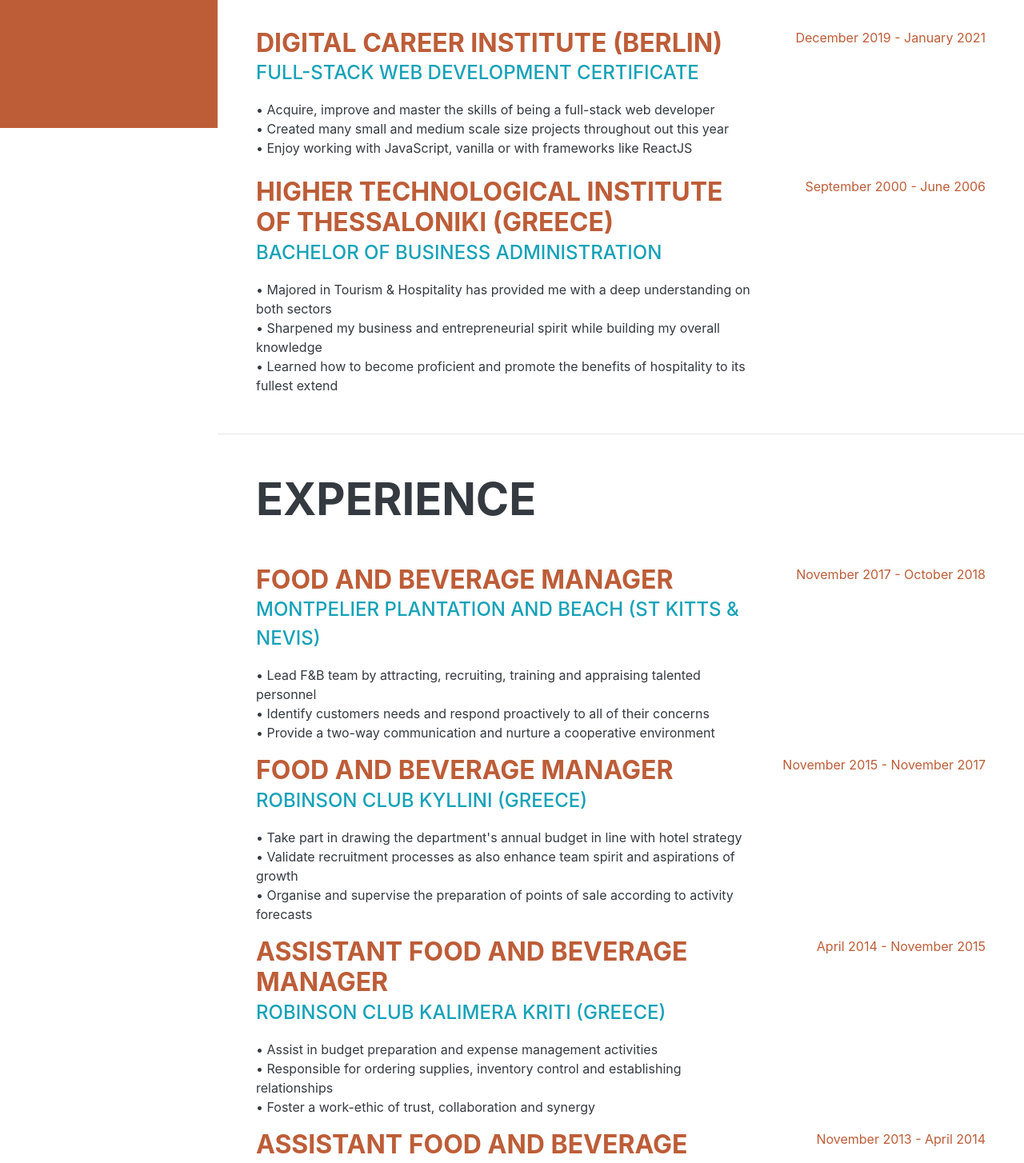
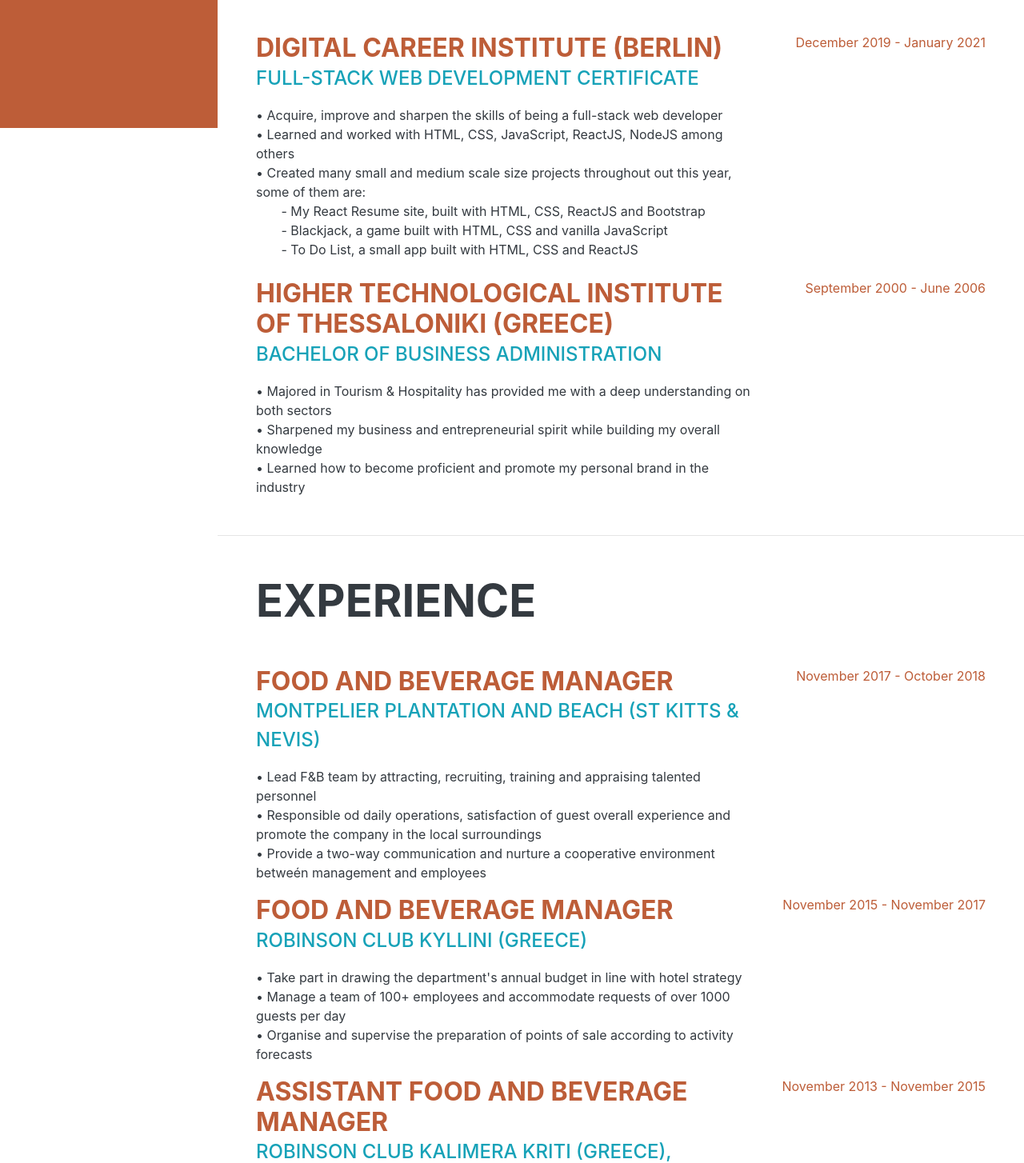
Before and after one commit to Ioannis-Kavalidis/my-react-resume, a React (Create React App) app: page / in a window 1280 px wide. Shown: the part 640-2094 px from the top of the page at 80% size. Built offline with nearby package versions, Linux system fonts and the light colour scheme; a web font is replaced by a local one.

Commit message:
additions in the ExperienceSection

```diff
--- a/src/components/Sections/AboutSection/AboutSection.jsx
+++ b/src/components/Sections/AboutSection/AboutSection.jsx
@@ -5,10 +5,10 @@
 const AboutSection = () => (
     <ResumeSection name="about">
         <div className="w-100">
-            <h1 className="mb-0">
+            <h2 className="mb-0">
                 Ioannis
                 <span className="text-primary">Kavalidis</span>
-            </h1>
+            </h2>
             <div className="subHeading mb-5">
                 Hallandstrasse 46, Berlin, Germany &nbsp;·&nbsp; +49-(176)-42008433 &nbsp;·&nbsp;{' '}
                 <a href="mailto:name@email.com">kavalidisioannis@yahoo.gr</a>
@@ -19,8 +19,10 @@
                 acumen and leadership capabilities acquired by working as a manager for many years
                 in high-stress environments, I am fully capable to promote new product launches and
                 events into successful performance outcomes.
+                <br />
+                <br />
+                <SocialIcons />
             </p>
-            <SocialIcons />
         </div>
     </ResumeSection>
 );
--- a/src/components/Sections/AwardsSection/AwardsSection.jsx
+++ b/src/components/Sections/AwardsSection/AwardsSection.jsx
@@ -1,11 +1,11 @@
-import React from "react";
-import { ResumeSection, SectionHeading } from "../../common";
-import AwardsListItem from "./AwardsListItem";
+import React from 'react';
+import { ResumeSection, SectionHeading } from '../../common';
+import AwardsListItem from './AwardsListItem';
 
 const AwardsSection = () => (
     <ResumeSection name="awards">
         <div className="w-100 text-dark">
-      <SectionHeading heading="Awards &amp; Certifications" />
+            {/* <SectionHeading heading="Awards &amp; Certifications" />
             <ul className="fa-ul mb-0">
                 <AwardsListItem item="Computer Science Principles: Programming - LinkedIn Certification" />
                 <AwardsListItem item="Web Development Foundations - LinkedIn Certification" />
@@ -14,7 +14,7 @@
                 <AwardsListItem item="How to build a Start-up - Udacity" />
                 <AwardsListItem item="Developing innovative ideas for new companies - University of Maryland" />
                 <AwardsListItem item="Entrepreneurial and Business iniatives -Coursera " />
-      </ul>
+            </ul> */}
         </div>
     </ResumeSection>
 );
--- a/src/components/Sections/EducationSection/EducationSection.jsx
+++ b/src/components/Sections/EducationSection/EducationSection.jsx
@@ -11,10 +11,17 @@
                 date="December 2019 - January 2021">
                 <div>
                     <div>
-                        • Acquire, improve and master the skills of being a full-stack web developer{' '}
+                        • Acquire, improve and sharpen the skills of being a full-stack web
+                        developer <br />• Learned and worked with HTML, CSS, JavaScript, ReactJS,
+                        NodeJS among others
                         <br />• Created many small and medium scale size projects throughout out
-                        this year <br />• Enjoy working with JavaScript, vanilla or with frameworks
-                        like ReactJS
+                        this year, some of them are:
+                        <br /> &nbsp;&nbsp;&nbsp;&nbsp;&nbsp;&nbsp;&nbsp;- My React Resume site,
+                        built with HTML, CSS, ReactJS and Bootstrap
+                        <br /> &nbsp;&nbsp;&nbsp;&nbsp;&nbsp;&nbsp;&nbsp;- Blackjack, a game built
+                        with HTML, CSS and vanilla JavaScript
+                        <br /> &nbsp;&nbsp;&nbsp;&nbsp;&nbsp;&nbsp;&nbsp;- To Do List, a small app
+                        built with HTML, CSS and ReactJS
                     </div>
                 </div>
             </ResumeItem>
@@ -28,7 +35,7 @@
                         • Majored in Tourism & Hospitality has provided me with a deep understanding
                         on both sectors <br />• Sharpened my business and entrepreneurial spirit
                         while building my overall knowledge <br />• Learned how to become proficient
-                        and promote the benefits of hospitality to its fullest extend
+                        and promote my personal brand in the industry
                     </div>
                 </div>
             </ResumeItem>
--- a/src/components/Sections/ExperienceSection/ExperienceSection.jsx
+++ b/src/components/Sections/ExperienceSection/ExperienceSection.jsx
@@ -11,9 +11,10 @@
                 date="November 2017 - October 2018">
                 <p>
                     • Lead F&amp;B team by attracting, recruiting, training and appraising talented
-                    personnel <br />• Identify customers needs and respond proactively to all of
-                    their concerns <br />• Provide a two-way communication and nurture a cooperative
-                    environment
+                    personnel <br />• Responsible od daily operations, satisfaction of guest overall
+                    experience and promote the company in the local surroundings
+                    <br />• Provide a two-way communication and nurture a cooperative environment
+                    betweén management and employees
                 </p>
             </ResumeItem>
             <ResumeItem
@@ -22,22 +23,23 @@
                 date="November 2015 - November 2017">
                 <p>
                     • Take part in drawing the department's annual budget in line with hotel
-                    strategy <br />• Validate recruitment processes as also enhance team spirit and
-                    aspirations of growth <br />• Organise and supervise the preparation of points
-                    of sale according to activity forecasts
+                    strategy <br />• Manage a team of 100+ employees and accommodate requests of
+                    over 1000 guests per day <br />• Organise and supervise the preparation of
+                    points of sale according to activity forecasts
                 </p>
             </ResumeItem>
             <ResumeItem
                 heading="Assistant Food and Beverage Manager"
-                subHeading="Robinson Club Kalimera Kriti (Greece)"
-                date="April 2014 - November 2015">
+                subHeading="Robinson Club Kalimera Kriti (Greece), Robinson Club Arosa (Switzerland)"
+                date="November 2013 - November 2015">
                 <p>
                     • Assist in budget preparation and expense management activities
                     <br />• Responsible for ordering supplies, inventory control and establishing
-                    relationships <br />• Foster a work-ethic of trust, collaboration and synergy
+                    relationships <br />• Create clear patterns and reward systems to cultivate
+                    aspiration and personal growth
                 </p>
             </ResumeItem>
-            <ResumeItem
+            {/* <ResumeItem
                 heading="Assistant Food and Beverage Manager"
                 subHeading="Robinson Club Arosa (Switzerland)"
                 date="November 2013 - April 2014">
@@ -57,7 +59,7 @@
                     inventory and cost control activities while maintain high quality levels <br />•
                     Conduct team-meetings to discuss ongoing issues, performance and recommendation
                 </p>
-            </ResumeItem>
+            </ResumeItem> */}
         </div>
     </ResumeSection>
 );
--- a/src/components/Sections/SkillsSection/SkillsSection.jsx
+++ b/src/components/Sections/SkillsSection/SkillsSection.jsx
@@ -1,27 +1,27 @@
-import React from "react";
-import { ResumeSection, SectionHeading, SectionSubHeading } from "../../common";
-import SkillsListItem from "./SkillsListItem";
-import TechnologiesList from "../../TechnologiesList";
+import React from 'react';
+import { ResumeSection, SectionHeading, SectionSubHeading } from '../../common';
+import SkillsListItem from './SkillsListItem';
+import TechnologiesList from '../../TechnologiesList';
 
 const SkillsSection = () => (
     <ResumeSection name="skills">
-    <div className="w-100 text-danger">
+        <div className="w-100 text-dark">
             <SectionHeading heading="Skills & Languages" />
             <SectionSubHeading subHeading="Programming Languages &amp; Tools" />
             <TechnologiesList />
             <SectionSubHeading subHeading="Workflow" />
-      <ul className="fa-ul text-danger mb-0">
+            <ul className="fa-ul text-dark mb-0">
                 <SkillsListItem item="Responsive Design" />
                 <SkillsListItem item="Debugging" />
                 <SkillsListItem item="Agile Development &amp; Scrum" />
                 <SkillsListItem item="Git &amp; Github " />
-      </ul>{" "}
+            </ul>{' '}
             <br />
             <SectionSubHeading subHeading="Languages" />
-      <ul className="fa-ul text-danger mb-0">
-        <SkillsListItem item="Greek:  &nbsp;&nbsp;&nbsp;  Mother tongue" />
-        <SkillsListItem item="English: &nbsp;  Proficient level" />
-        <SkillsListItem item="German:    Advanced level" />
+            <ul className="fa-ul text-dark mb-0">
+                <SkillsListItem item="Greek:   &nbsp;&nbsp;&nbsp;&nbsp;   Advanced level (Mother tongue)" />
+                <SkillsListItem item="English:  &nbsp;  Advanced level (C1)" />
+                <SkillsListItem item="German:&nbsp; Intermediate level (B2)" />
             </ul>
         </div>
     </ResumeSection>
--- a/src/components/SocialIcons/SocialIcons.scss
+++ b/src/components/SocialIcons/SocialIcons.scss
@@ -23,5 +23,6 @@
 
 .social-icons {
     color: blue;
+    font-size: 1rem;
     text-align: center;
 }
```
Lines whose indentation alone changed are shown as unchanged.
